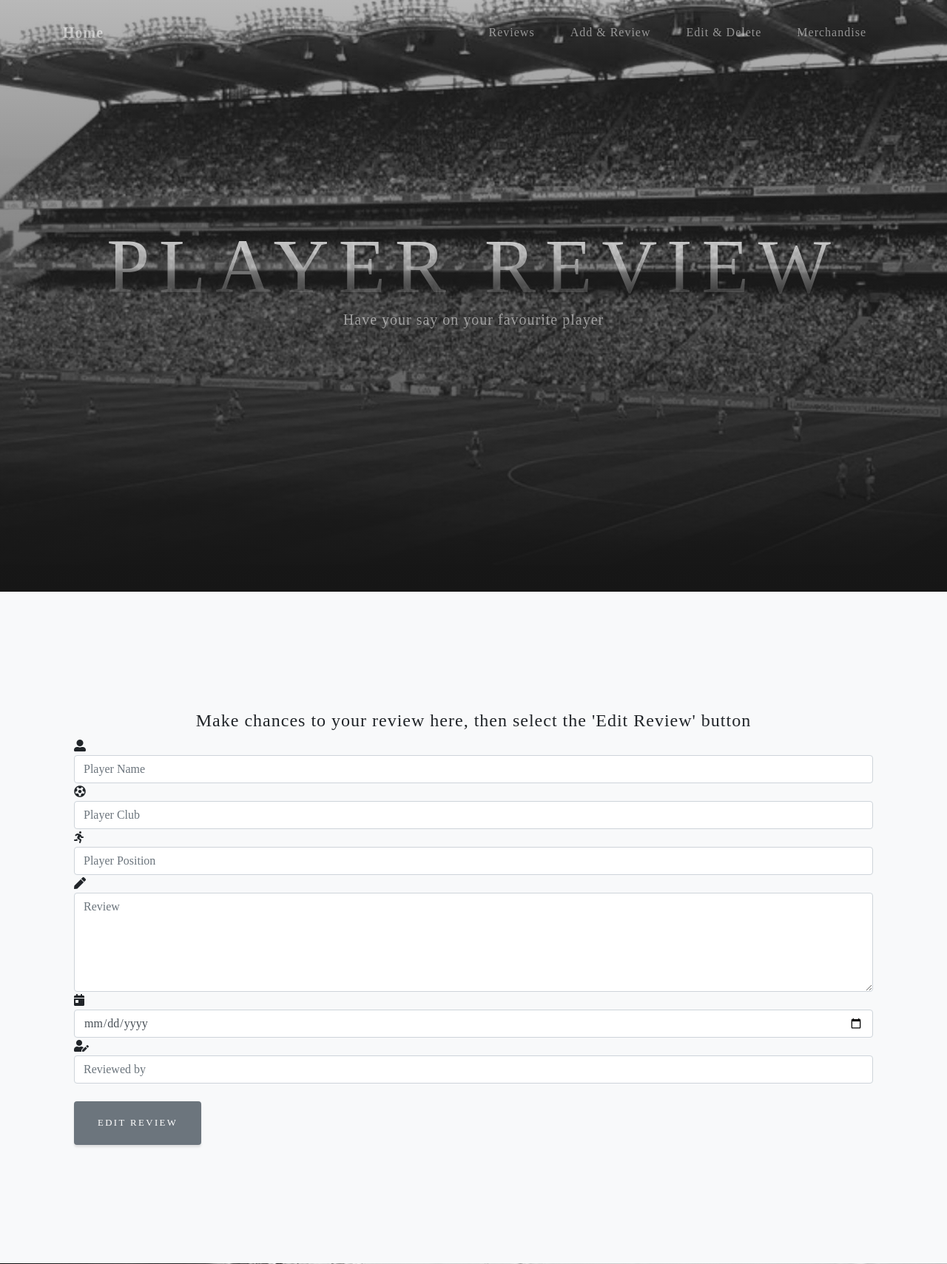
After one commit to darrenmcgill35/milestone-project-3, a Flask app: template templates/editreview.html in a window 1280 px wide. The commit adds this page. Shown: the top 1709 px of the page at 74% size. Run offline with Flask 2, Linux system fonts and the light colour scheme; the template is opened without the code that fills it, so the values that code supplies are empty; some libraries are stand-ins or nearby versions.

Commit message:
added editreview.html

```diff
--- a/app.py
+++ b/app.py
@@ -41,6 +41,35 @@ def review_a_player():
     return render_template("review_a_player.html", page_title="Edit & Delete", reviews=mongo.db.reviews.find())
 
 
+@app.route('/edit_review/<review_id>')
+def edit_review(review_id):
+    the_review = mongo.db.reviews.find_one({"_id": ObjectId(review_id)})
+    all_categories = mongo.db.categories.find()
+    return render_template('editreview.html', review=the_review,
+                           categories=all_categories)
+
+
+@app.route('/update_review/<review_id>', methods=["POST"])
+def update_review(review_id):
+    reviews = mongo.db.tasks
+    reviews.update( {'_id': ObjectId(review_id)},
+    {
+        'player_name':request.form.get('player_name'),
+        'player_club':request.form.get('player_club'),
+        'player_position': request.form.get('player_position'),
+        'player_review': request.form.get('player_review'),
+        'issue_date':request.form.get('issue_date'),
+        'review_from': request.form.get('review_from')
+    })
+    return redirect(url_for('get_reviews'))
+
+
+@app.route('/delete_review/<review_id>')
+def delete_review(review_id):
+    mongo.db.reviews.remove({"_id": ObjectId(review_id)})
+    return redirect(url_for('review_a_player'))
+
+
 @app.route('/merchandise', methods=["GET", "POST"])
 def merchandise():
     return render_template("merchandise.html", page_title="Merchandise")
--- /dev/null
+++ b/templates/editreview.html
@@ -0,0 +1,38 @@
+{% extends 'base.html' %} {% block content %}
+
+    <h4 class="text-center">Make chances to your review here, then select the 'Edit Review' button</h4>
+
+    <form action="{{ url_for('insert_player') }}" method="POST" class="col-sm-12">
+      <div class="form-row">
+        <div class="col-sm-12">
+            <i class="fas fa-user-alt"></i>
+          <input id="player_name" name="player_name" type="text" class="form-control" placeholder="Player Name" value="{{ review.player_name }}">
+        </div>
+        <div class="col-sm-12">
+            <i class="fas fa-futbol"></i>
+          <input id="player_club" name="player_club" type="text" class="form-control" placeholder="Player Club" value="{{ review.player_club }}">
+        </div>
+          <div class="col-sm-12">
+              <i class="fas fa-running"></i>
+          <input id="player_position" name="player_position" type="text" class="form-control" placeholder="Player Position" value="{{ review.player_position }}">
+        </div>
+          <div class="col-sm-12">
+              <i class="fas fa-pen"></i>
+          <textarea id="player_review" name="player_review " class="form-control" rows="5" placeholder="Review" value="{{ review.player_review }}"></textarea>
+        </div>
+          <div class="col-sm-12">
+              <i class="fas fa-calendar-day"></i>
+          <input type="date" id="picker" class="form-control" placeholder="Date" value="{{ review.issue_date }}">
+        </div>
+          <div class="col-sm-12">
+              <i class="fas fa-user-edit"></i>
+          <input id="review_from" name="review_from" type="text" class="form-control" placeholder="Reviewed by" value="{{ review.review_from }}">
+        </div>
+      </div>
+        <br>
+
+    <button type="submit" class="btn btn-secondary" name="action">Edit Review</button>
+
+    </form>
+
+{% endblock %}
--- a/templates/index.html
+++ b/templates/index.html
@@ -5,13 +5,13 @@
         <div class="col-md-10 col-lg-10 mx-auto text-center">
           <h2 class="mb-5"><strong>Welcome to Player Review</strong></h2>
             <h3>A Website that gives you, the sports fan, the chance to have your say on Man of the Match selections. </h3>
-            <h3>Start by Adding & Reviewing your favourite player</h3>
+            <h3>Start by Adding & Reviewing your favourite player.</h3>
             <br>
-            <h3>If necessary you can Edit & Delete your submission so don't worry </h3>
+            <h3>If necessary you can Edit & Delete your submission so don't worry! </h3>
             <br>
             <h3>Don't forget to check out our club merchandise in our 'Merchandise' page.</h3>
             <br>
-            <h5>Have fun...</h5>
+            <h4>Have fun...</h4>
         </div>
       </div>
     </div>
```
Also changed, not shown: templates/review_a_player.html (+8 -17 lines).
